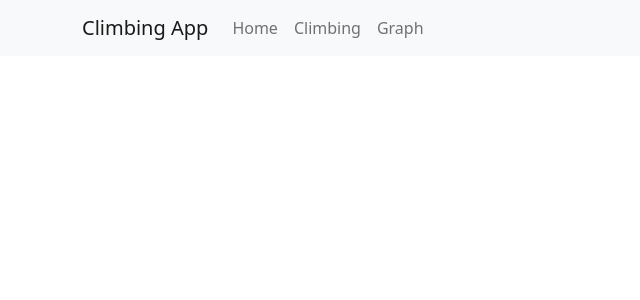
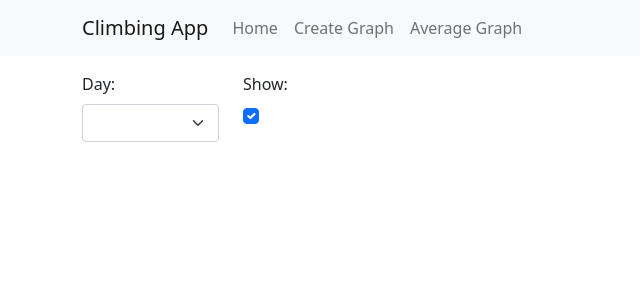
Before and after one commit to Matt-Mcl/climbing-app, a React (Create React App) app in the folder frontend/: page /averagegraph in a window 1280 px wide. Shown: the top 300 px of the page, without its empty margins (0-640 px from the left). Built offline with nearby package versions, Linux system fonts and the light colour scheme; no server answers.

Commit message:
Upates page names and routes
Climbing > / (home)
Graph > /averagegraph
Create Graph > creategraph

```diff
--- a/frontend/src/App.js
+++ b/frontend/src/App.js
@@ -1,7 +1,7 @@
 import React from "react";
 import { Routes, Route } from "react-router-dom";
-import Climbing from "./Climbing";
-import Graph from "./Graph";
+import CreateGraph from "./CreateGraph";
+import AverageGraph from "./AverageGraph";
 import Home from "./Home";
 
 import Navbar from 'react-bootstrap/Navbar'
@@ -18,8 +18,8 @@ function App() {
           <Navbar.Collapse id="basic-navbar-nav">
             <Nav className="me-auto">
               <Nav.Link href="/">Home</Nav.Link>
-              <Nav.Link href="/climbing">Climbing</Nav.Link>
-              <Nav.Link href="/graph">Graph</Nav.Link>
+              <Nav.Link href="/creategraph">Create Graph</Nav.Link>
+              <Nav.Link href="/averagegraph">Average Graph</Nav.Link>
             </Nav>
           </Navbar.Collapse>
         </Container>
@@ -28,8 +28,8 @@ function App() {
       <Container style={{marginTop: "16px"}}>
         <Routes>
           <Route path="/" element={<Home />} />
-          <Route path="/climbing" element={<Climbing />} />
-          <Route path="/graph" element={<Graph />} />
+          <Route path="/creategraph" element={<CreateGraph />} />
+          <Route path="/averagegraph" element={<AverageGraph />} />
         </Routes>
       </Container>
     </>
--- a/frontend/src/Graph.js
+++ b/frontend/src/AverageGraph.js
@@ -26,7 +26,7 @@ class AverageGraph extends Component {
     if (event.target.value) this.getGraph({query: {day: event.target.value, show: this.state.query.show}});
   }
 
-  handleShowChange(event) {
+  handleShowChange() {
     this.getGraph({query: {day: this.state.query.day, show: !this.state.query.show}});
   }
 
--- a/frontend/src/Climbing.js
+++ /dev/null
@@ -1,57 +0,0 @@
-import React, { Component } from "react";
-import CreateChart from "./CreateChart.js";
-
-async function getJSON(url) {
-  const response = await fetch(url);
-  const json = await response.json();
-  return json;
-}
-
-class ClimbingCount extends Component {
-  constructor() {
-    super();
-    this.state = {count: '---', capacity: '---'};
-  }
-
-  async componentDidMount() {
-    let data = await getJSON(process.env.REACT_APP_API_SERVER + "/getclimbingcount");
-    this.setState( {count: data.count, capacity: data.capacity} );
-  }
-
-  render() {
-    return <h1> There are {this.state.count}/{this.state.capacity} people climbing.</h1>
-  }
-}
-
-class ClimingGraph extends Component {
-  constructor() {
-    super();
-    this.state = null;
-  }
-
-  async componentDidMount() {
-    let data = await getJSON(`${process.env.REACT_APP_API_SERVER}/getgraph?dates=t&type=default`);
-    this.setState(data);
-  }
-
-  render() {
-    if (this.state === null) return "";
-    if (this.state.error) return <h4>No data for today yet. Centre opens at 10am</h4>;
-    return (
-      <>
-        <CreateChart graphData={this.state}/>
-      </>
-    );
-  }
-}
-
-function Climbing() {
-  return (
-    <>
-      <ClimbingCount />
-      <ClimingGraph />
-    </>
-  );
-}
-
-export default Climbing;
--- /dev/null
+++ b/frontend/src/CreateGraph.js
@@ -0,0 +1,12 @@
+import React, { Component } from "react";
+
+
+function CreateGraph() {
+  return (
+    <>
+
+    </>
+  );
+}
+
+export default CreateGraph;
--- a/frontend/src/Home.js
+++ b/frontend/src/Home.js
@@ -1,11 +1,57 @@
-import React from "react";
+import React, { Component } from "react";
+import CreateChart from "./CreateChart.js";
+
+async function getJSON(url) {
+  const response = await fetch(url);
+  const json = await response.json();
+  return json;
+}
+
+class ClimbingCount extends Component {
+  constructor() {
+    super();
+    this.state = {count: '---', capacity: '---'};
+  }
+
+  async componentDidMount() {
+    let data = await getJSON(process.env.REACT_APP_API_SERVER + "/getclimbingcount");
+    this.setState( {count: data.count, capacity: data.capacity} );
+  }
+
+  render() {
+    return <h1> There are {this.state.count}/{this.state.capacity} people climbing.</h1>
+  }
+}
+
+class ClimingGraph extends Component {
+  constructor() {
+    super();
+    this.state = null;
+  }
+
+  async componentDidMount() {
+    let data = await getJSON(`${process.env.REACT_APP_API_SERVER}/getgraph?dates=t&type=default`);
+    this.setState(data);
+  }
+
+  render() {
+    if (this.state === null) return "";
+    if (this.state.error) return <h4>No data for today yet. Centre opens at 10am</h4>;
+    return (
+      <>
+        <CreateChart graphData={this.state}/>
+      </>
+    );
+  }
+}
 
 function Home() {
   return (
     <>
-      <h1>Climbing App Home</h1>
+      <ClimbingCount />
+      <ClimingGraph />
     </>
-  )
+  );
 }
 
 export default Home;
```
